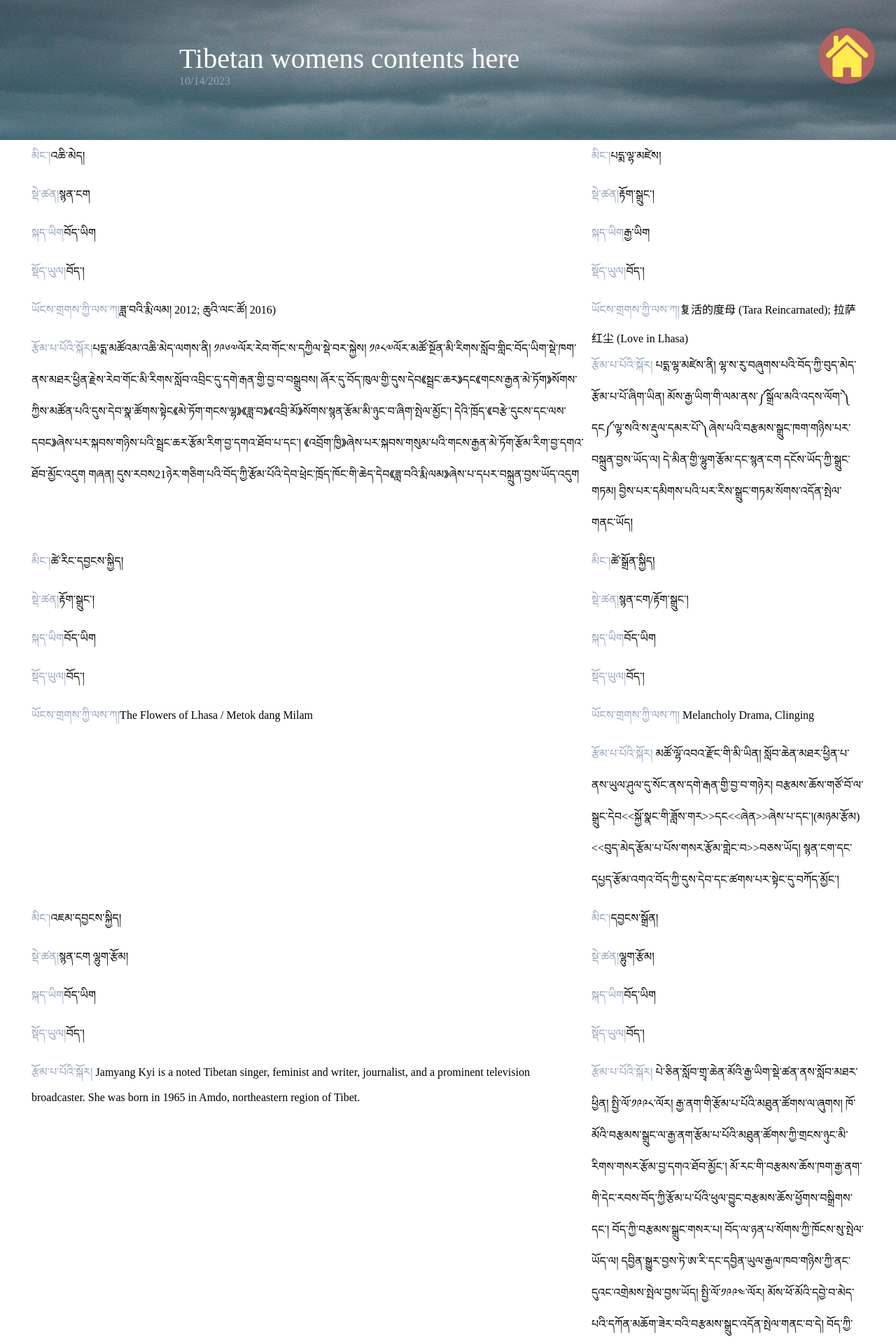
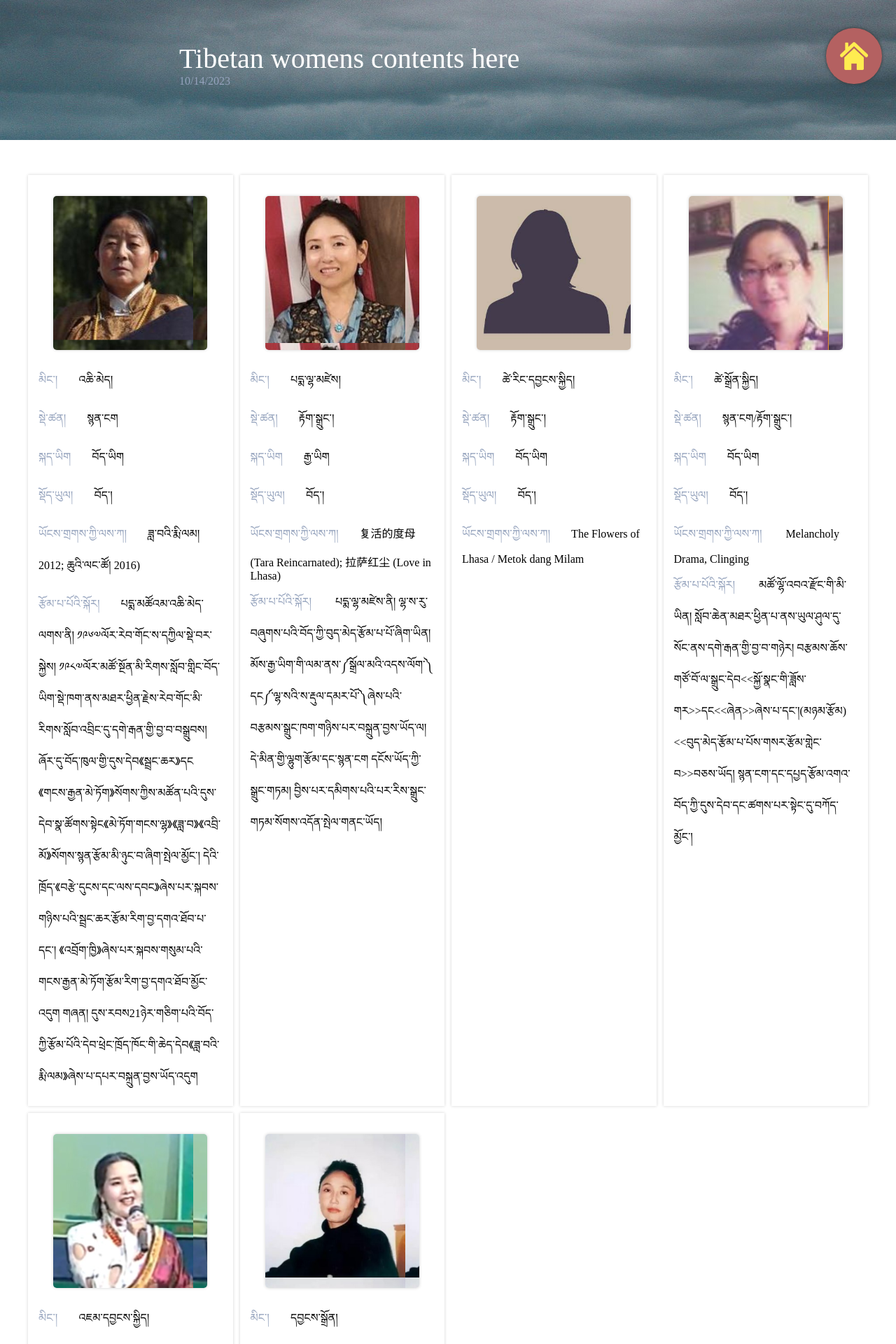
Before and after one commit to ghanglha/ghanglha, a Jekyll site: the page built from tibetan-women.html, in a window 1280 px wide. Shown: the top 1920 px of the page at 70% size. Built offline with Jekyll 4.4.1, drawn with Linux system fonts in a browser that asks for light colours; some web fonts are replaced.

Commit message:
memebers

```diff
--- a/assets/css/style.css
+++ b/assets/css/style.css
@@ -94,8 +94,8 @@ p{
     text-align: center;
     color:white;
     text-shadow:0px 0px 9px  #000000;
-    font-size: 30px;
-    width:100%
+    font-size: 35px;
+    width:70%
     }
     .menu:hover h2{
         font-size: 35px;
@@ -180,13 +180,13 @@ p{
     background:#b46161;
     position: fixed;
     top:40px;
-    right:30px;
+    right:20px;
     border-radius: 50%;
     background-repeat: no-repeat;
     background-image:url(/assets/icons/home.png);
-    background-size: 60px 60px;
+    background-size: 40px 40px;
     background-position:center;
-
+    box-shadow: 0px 0px 4px #363636;
 
 }
 
@@ -211,7 +211,32 @@ article img{
     margin:10px auto;
     padding:10px;
 
+
 }
+.img{
+    width:200px;
+    height:200px;
+    background-size: 200px;
+    margin:0px auto;
+    border-radius: 5px;
+    margin:20px auto;
+}
+
+
+.grid-4{
+    margin-top: 50px;
+    grid-template-columns: 1fr 1fr 1fr 1fr;
+    grid-gap: 10px
+}
+.grid-4 div{
+    box-shadow: 0px 0px 4px lightgray;
+    padding: 10px
+}
+.grid-4 span{
+    padding-right:30px;
+
+}
+
 article span{
     color:#424242;
     font-size: 15px;
@@ -365,9 +390,13 @@ thead th{background:#f0dbc0; padding:10px; font-weight: 800;}
 
 
     .grid-3{
-    display: grid;
-    grid-template-columns: 1fr  ;
-    margin:10px;
-
-}
+        display: grid;
+        grid-template-columns: 1fr  ;
+        margin:10px;
+    }
+    .grid-4{
+    margin-top: 50px;
+    grid-template-columns: 1fr;
+    text-align: center;
+    }
   }
--- a/tibetan-women.html
+++ b/tibetan-women.html
@@ -15,7 +15,7 @@ permalink: /tibetan-women/
     <section class="grid-4">
 
        <div>
-       	<div class="img" style="background-image: url(/assets/images/womens-photos/chemi.jpg);"></div>
+       	<div class="img" style="background-image: url(../assets/images/womens-photos/chemi.jpg);"></div>
        	<p><span>མིང་།</span>འཆི་མེད།</p>
        	<p><span>སྡེ་ཚན།</span>སྙན་ངག</p>
        	<p><span>སྐད་ཡིག</span>བོད་ཡིག</p>
```
Also changed, not shown: 2 other files.
